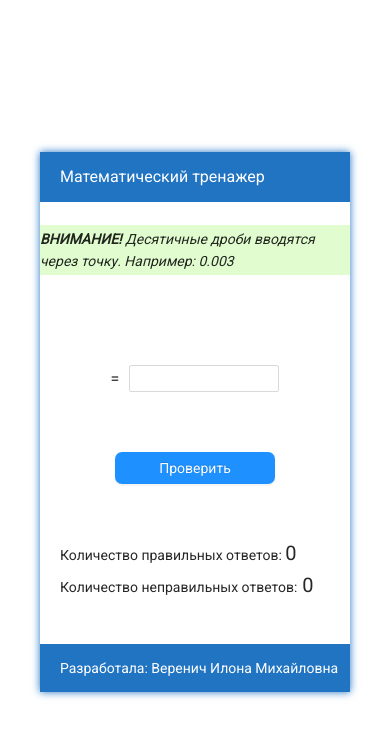
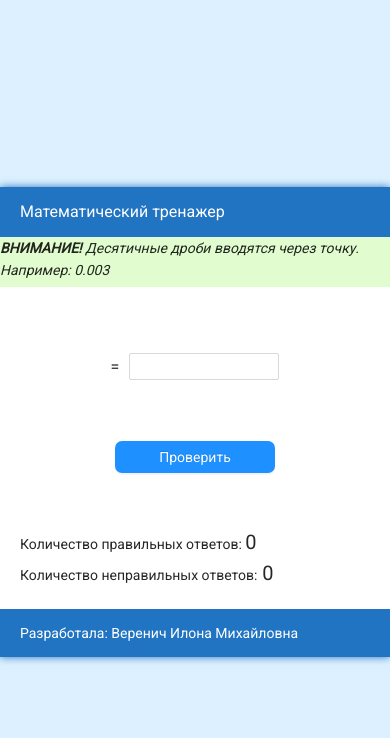
Before and after one commit to ilonaverenich/react-app-math, a React (Create React App) app: page /dlina in a window 390 px wide. Shown: the top 738 px of the page. Built offline with nearby package versions, Linux system fonts and the light colour scheme.

Commit message:
move the function  "handleResultValue"

```diff
--- a/src/App.less
+++ b/src/App.less
@@ -7,7 +7,7 @@
 @blue-color :rgb(33, 116, 194);
 @size130px : 130px;
 html{
-  overflow: hidden;
+ /*  overflow: hidden; */
 }
 .wrapper {
   font-family: 'Roboto', sans-serif;
@@ -17,7 +17,7 @@ html{
   align-items: center;
   justify-content: center;
   background: rgb(143, 233, 254);
-  overflow: hidden;
+
 }
 
 .content{
@@ -206,16 +206,30 @@ html{
 
 @media screen and (max-width: 800px){
   .wrapper {
-    background: rgb(255, 255, 255);
+    background: rgb(221, 240, 255);
+    justify-content: center;
+    height: 100vh;
+    width: 100vw;
+    overflow: hidden;
+
   }
   .radio-group {
     display: flex;
     flex-direction: column;
   }
-.content {
-  height: 540px;
-}
+  .content {
+    width: 100vw;
+    height: auto;
+
+    display: flex;
+    justify-content: start;
+
+
+  }
  .content__block_info {
   font-size: 14px;
  }
+ .content__info{
+  display: flex;
+  align-items: flex-start; }
 }
--- a/src/components/Units/Dlina/Level/Easy.jsx
+++ b/src/components/Units/Dlina/Level/Easy.jsx
@@ -6,7 +6,9 @@ import {getRandomCount} from '../../../../redux/actions/setRandomValue';
 import {getRandomUnitMain,getRandomUnitValue1} from '../../../../redux/actions/setRandomDataAction';
 import {exampleOne, exampleTwo} from '../../handleRandomData';
 import {getStatusFirstInput} from '../../../../redux/actions/stateAction';
-import {checkResultDlina} from '../../handleResultValue'
+import {checkResultDlina} from '../../handleResultValue';
+import {getResultValue1} from './../../../../redux/actions/getResultValueAction'
+
 
 
 
@@ -29,36 +31,21 @@ function Easy() {
 
     let allRes = error+success;
 
-    console.log('data',data)
-    console.log('unit',unit)
+
     console.log('result',result)
-    console.log('user',user)
-    console.log('state',state)
-
-    /* let metrix ={
-      мм: 1,
-      см:10,
-      дм:100,
-      м: 1000,
-      км:1000000
-  }
-
-      if (metrix[unit.randomUnitMain]<metrix[unit.randomUnitFirst])
-      {
-          result.resultValue1 = randomNumber * (metrix[unit.randomUnitMain]/metrix[unit.randomUnitFirst]);
-      }
-      else {
-           result.resultValue1 = randomNumber * metrix[unit.randomUnitMain]*metrix[unit.randomUnitFirst]
-      }
- */
-  function getInputValue (e){
-    dispatch(getUserValue1(e.target.value))
-    setValueInput(e.target.value)
-  }
 
 
-function handleCalc(rMain, rFirst, rSecond, rThird, resVal1,resVal2,resval3, randomNumber){
-  checkResultDlina(rMain, rFirst, rSecond, rThird, resVal1,resVal2,resval3, randomNumber)
+   function getInputValue (e){
+    dispatch(getUserValue1(e.target.value))
+    setValueInput(e.target.value) }
+
+
+    function handleCalc(rMain, rFirst, rSecond, rThird,randomNumber) {
+
+
+    const obj = checkResultDlina(rMain, rFirst, rSecond, rThird,randomNumber);
+    dispatch(getResultValue1(obj.resVal1))
+
   if (result.resultValue1 == user.userValue1){
     message.success('Верно')
     setValueInput('')
@@ -106,7 +93,7 @@ function toSummarize(){
             <div className='content__block_btn'>
               <Button
               type="primary"
-              onClick={()=>handleCalc(unit.randomUnitMain,unit.randomUnitFirst,undefined,undefined,result.resultValue1,undefined,undefined,randomNumber)}
+              onClick={()=>handleCalc(unit.randomUnitMain,unit.randomUnitFirst,undefined,undefined,randomNumber)}
               className='btn-check' >
                 Проверить
               </Button>
--- a/src/components/Units/handleResultValue.js
+++ b/src/components/Units/handleResultValue.js
@@ -1,13 +1,10 @@
 
-export function checkResultDlina (rMain, rFirst, rSecond, rThird, resVal1,resVal2,resval3, randomNumber){
+export function checkResultDlina (rMain, rFirst, rSecond, rThird,randomNumber){
     console.log(rMain) //см
     console.log(rFirst) //мм
     console.log(rSecond) //-
     console.log(rThird) //-
-    console.log(resVal1)
-    console.log(resVal2)
-    console.log(resval3)
-    console.log(randomNumber)
+
     let metrix ={
         мм: 1,
         см:10,
@@ -15,20 +12,27 @@ export function checkResultDlina (rMain, rFirst, rSecond, rThird, resVal1,resVal
         м:1000,
         км:1000000
       }
+      let obj ={
+        resVal1: '',
+        resVal2: '',
+        resVal3: ''
+      }
 
       if ((metrix[rMain]> metrix[rFirst])||(metrix[rMain]< metrix[rFirst]))
       {
-        resVal1 =  randomNumber  * metrix[rMain] / metrix[rFirst];
+        obj.resVal1 =  +( randomNumber  * metrix[rMain] / metrix[rFirst]);
+        console.log(obj.resVal1)
       }
 
       if ((metrix[rMain]> metrix[rSecond])||(metrix[rMain]< metrix[rSecond]))
       {
-        resVal2 =  randomNumber* metrix[rMain] / metrix[rSecond];
+        obj.resVal2 =  randomNumber* metrix[rMain] / metrix[rSecond];
       }
 
       if ((metrix[rMain]> metrix[rThird])||(metrix[rMain]< metrix[rThird]))
       {
-        resval3 =  randomNumber* metrix[rMain] / metrix[rThird];
+        obj.resVal3 =  randomNumber* metrix[rMain] / metrix[rThird];
       }
 
+      return obj
 }
```
